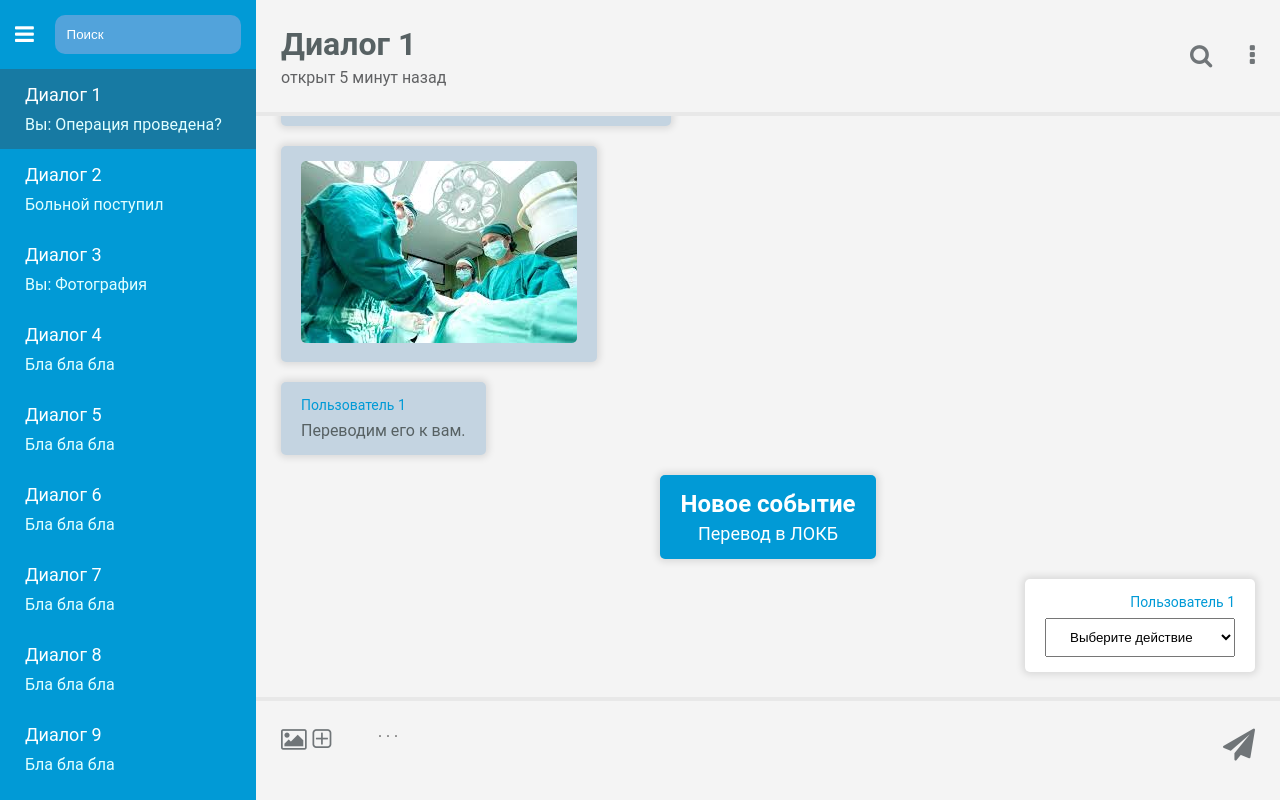
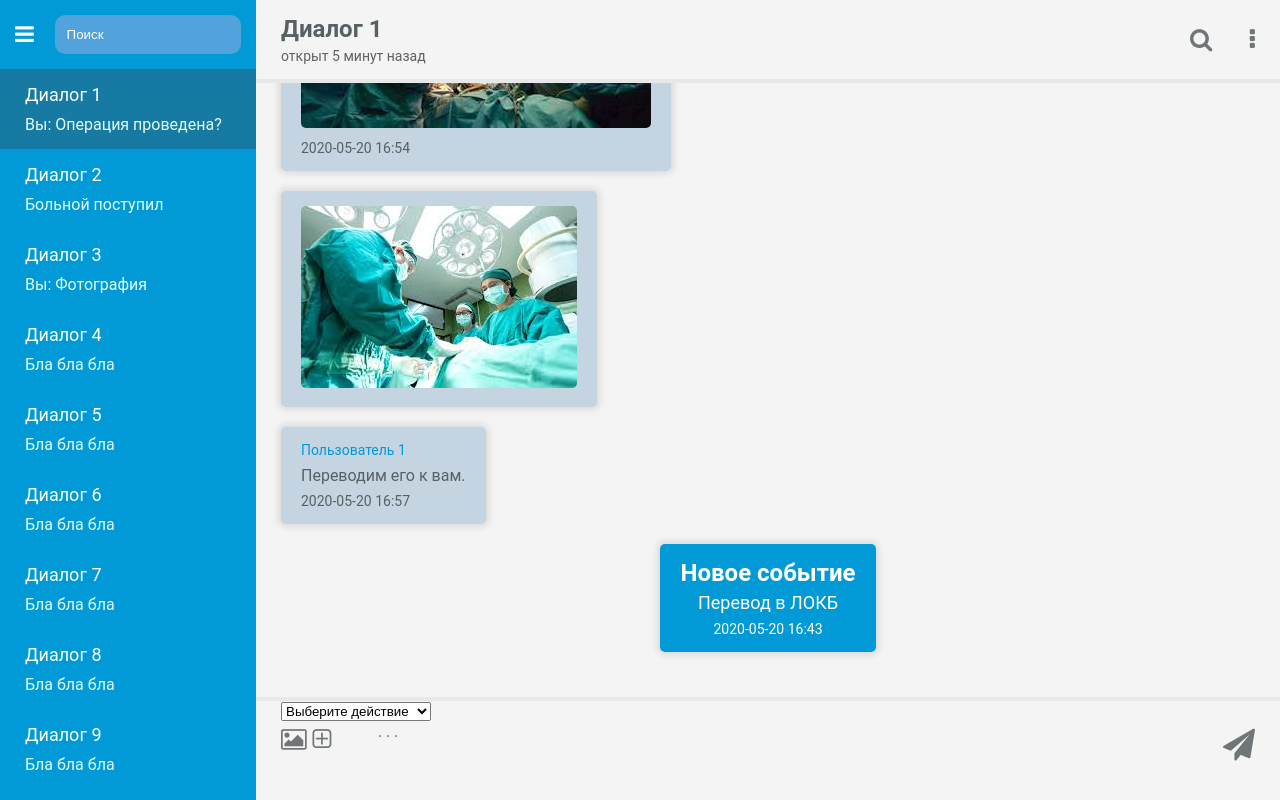
Before and after one commit to msv90/medchat-dialogs, a plain HTML site: page index.html in a window 1280 px wide. Both pictures are taken after a click on the link 322 px from the left and 740 px from the top of the page. Drawn offline with Linux system fonts and the light colour scheme.

Commit message:
1. Select in new message. 2. Dialog header.

```diff
--- a/css/style.css
+++ b/css/style.css
@@ -251,7 +251,7 @@
 
 /* Шапка диалога */
 .dialog-detailed__header{
-    padding: 25px;
+    padding: 15px 25px;
     display: flex;
     flex-flow: row;
     justify-content: space-between;
@@ -265,13 +265,14 @@
 
 .dialog-detailed__header-heading-title{
     color: #576163;
-    font-size: 32px;
+    font-size: 24px;
     font-weight: bold;
     margin-bottom: 5px;
 }
 
 .dialog-detailed__header-heading-ago{
     color: #606163;
+    font-size: 14px;
 }
 
 .dialog-detailed__header-icons{
@@ -364,6 +365,11 @@
 
 }
 
+.dialog-detailed__messages-item-content-time{
+    font-size: 14px;
+    margin-top: 8px;
+}
+
 .dialog-detailed__messages-item-content-image{
     border-radius: 5px;
 }
@@ -393,6 +399,11 @@
     font-size: 18px;
 }
 
+.dialog-detailed__notification-time{
+    font-size: 14px;
+    margin-top: 8px;
+}
+
 .dialog-detailed__messages-item-content-select{
     padding: 10px 20px;
     outline: none;
@@ -412,6 +423,7 @@ dialog-detailed__messages-item-content-select option{
     padding: 25px;
     color: #576163;
     border-top: 4px solid #e8e8e8;
+    position: relative;
 }
 
 .dialog-detailed__new-message-icons{
@@ -420,6 +432,15 @@ dialog-detailed__messages-item-content-select option{
 
 .dialog-detailed__new-message-icons-icon{
 
+}
+
+.dialog-detailed__new-message-icons-form{
+    display: none;
+    width: 150px;
+    height: 20px;
+    position: absolute;
+    left: 25px;
+    top: 0;
 }
 
 .dialog-detailed__new-message-text{
--- a/index.html
+++ b/index.html
@@ -267,6 +267,9 @@
                                     <div class="dialog-detailed__messages-item-content-text">
                                         Нужна операция
                                     </div>
+                                    <div class="dialog-detailed__messages-item-content-time">
+                                        2020-05-20 16:37
+                                    </div>
                                 </div>
                             </div>
                             <div class="dialog-detailed__messages-item dialog-detailed__messages-item-incoming">
@@ -276,6 +279,9 @@
                                     </div>
                                     <div class="dialog-detailed__messages-item-content-text">
                                         Вы уверены?
+                                    </div>
+                                    <div class="dialog-detailed__messages-item-content-time">
+                                        2020-05-20 16:41
                                     </div>
                                 </div>
                             </div>
@@ -287,6 +293,9 @@
                                     <div class="dialog-detailed__messages-item-content-text">
                                         На 100% необходимо
                                     </div>
+                                    <div class="dialog-detailed__messages-item-content-time">
+                                        2020-05-20 16:43
+                                    </div>
                                 </div>
                             </div>
                             <div class="dialog-detailed__messages-item dialog-detailed__messages-item-incoming">
@@ -296,6 +305,9 @@
                                     </div>
                                     <div class="dialog-detailed__messages-item-content-text">
                                         Ок
+                                    </div>
+                                    <div class="dialog-detailed__messages-item-content-time">
+                                        2020-05-20 16:47
                                     </div>
                                 </div>
                             </div>
@@ -307,6 +319,9 @@
                                     <div class="dialog-detailed__messages-item-content-text">
                                         Операция проведена?
                                     </div>
+                                    <div class="dialog-detailed__messages-item-content-time">
+                                        2020-05-20 16:50
+                                    </div>
                                 </div>
                             </div>
                             <div class="dialog-detailed__messages-item dialog-detailed__messages-item-outgoing dialog-detailed__messages-item-read">
@@ -316,6 +331,9 @@
                                     </div>
                                     <div class="dialog-detailed__messages-item-content-text">
                                         Проведена или нет?
+                                    </div>
+                                    <div class="dialog-detailed__messages-item-content-time">
+                                        2020-05-20 16:51
                                     </div>
                                 </div>
                             </div>
@@ -328,6 +346,9 @@
                                         Да! Дошиваем! Даже чай не пошли пить :)
                                     </div>
                                     <img class="dialog-detailed__messages-item-content-image" src="img/chat01.jpg" alt="Изображение в чате">
+                                    <div class="dialog-detailed__messages-item-content-time">
+                                        2020-05-20 16:54
+                                    </div>
                                 </div>
                             </div>
                             <div class="dialog-detailed__messages-item dialog-detailed__messages-item-incoming">
@@ -343,6 +364,9 @@
                                     <div class="dialog-detailed__messages-item-content-text">
                                         Переводим его к вам.
                                     </div>
+                                    <div class="dialog-detailed__messages-item-content-time">
+                                        2020-05-20 16:57
+                                    </div>
                                 </div>
                             </div>
                             <div class="dialog-detailed__notification">
@@ -353,19 +377,8 @@
                                     <div class="dialog-detailed__notification-text">
                                         Перевод в ЛОКБ
                                     </div>
-                                </div>
-                            </div>
-                            <div class="dialog-detailed__messages-item dialog-detailed__messages-item-outgoing">
-                                <div class="dialog-detailed__messages-item-content">
-                                    <div class="dialog-detailed__messages-item-content-author">
-                                        Пользователь 1
-                                    </div>
-                                    <div class="dialog-detailed__messages-item-content-form">
-                                        <select class="dialog-detailed__messages-item-content-select" name="" id="">
-                                            <option value="">Выберите действие</option>
-                                            <option value="">Принять пациента</option>
-                                            <option value="">Отклонить пациента</option>
-                                        </select>
+                                    <div class="dialog-detailed__notification-time">
+                                        2020-05-20 16:43
                                     </div>
                                 </div>
                             </div>
@@ -379,10 +392,17 @@
                                 <a href="#" class="dialog-detailed__header-icons-icon">
                                     <i class="fa fa-picture-o" aria-hidden="true"></i>
                                 </a>
-                                <a href="#" class="dialog-detailed__header-icons-icon">
+                                <a href="#" class="dialog-detailed__header-icons-icon" id="dialog-detailed__header-icons-icon-plus">
                                     <i class="fa fa-plus-square-o" aria-hidden="true"></i>
                                 </a>
                             </div>
+                            <form class="dialog-detailed__new-message-icons-form" id="dialog-detailed__header-icons-form">
+                                <select name="" id="">
+                                    <option value="">Выберите действие</option>
+                                    <option value="">Принять пациента</option>
+                                    <option value="">Отклонить пациента</option>
+                                </select>
+                            </form>
                             <div class="dialog-detailed__new-message-text">
                                 <textarea class="dialog-detailed__new-message-text-textarea" rows="3" placeholder="..."></textarea>
                             </div>
--- a/js/script.js
+++ b/js/script.js
@@ -31,3 +31,10 @@ arrowBackProfile.addEventListener('click', function() {
     frameProfile.style.display = "none";
     frameSettings.style.display = "flex";
 });
+
+/* Селект при нажатиии на иконку плюс */
+let iconPlus = document.querySelector('#dialog-detailed__header-icons-icon-plus');
+let iconPlusForm = document.querySelector('#dialog-detailed__header-icons-form');
+iconPlus.addEventListener('click', function() {
+    iconPlusForm.style.display = "block";
+});
```
